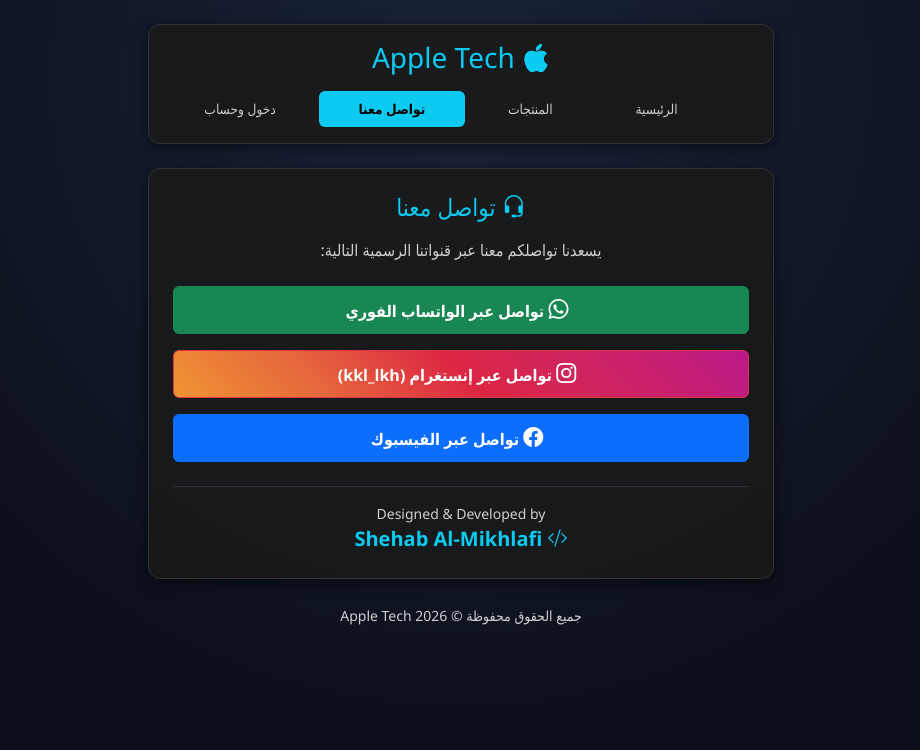
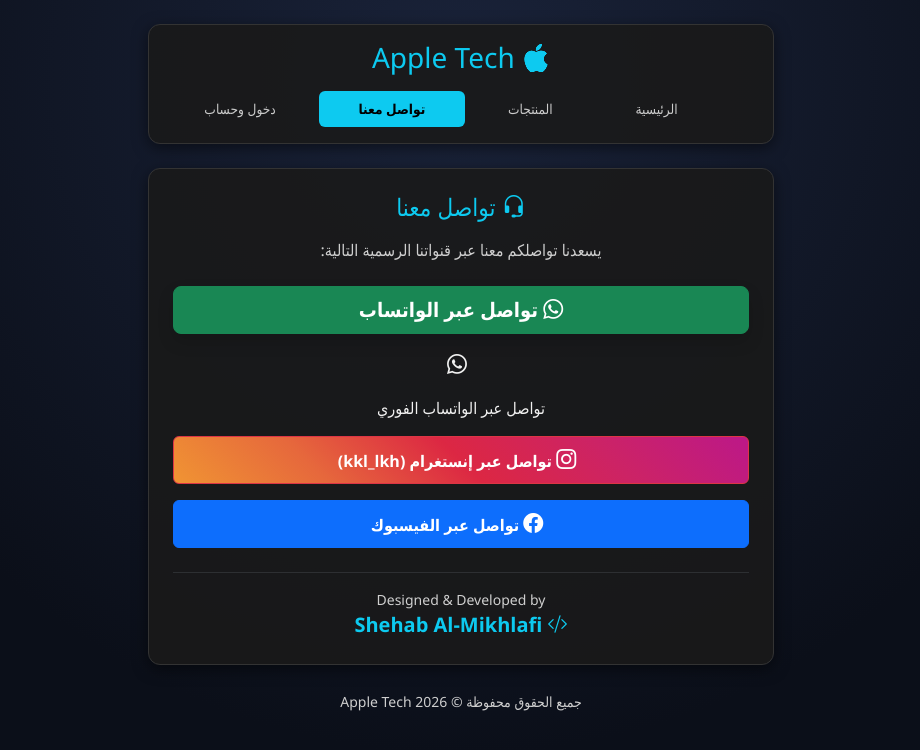
Before and after one commit to ShehabAlmekhlafiI/applee, a plain HTML site: page contact.html in a window 1280 px wide. Shown: the whole page, without its empty margins (179-1099 px from the left). Drawn offline with nearby package versions, Linux system fonts and the light colour scheme.

Commit message:
Update contact.html

```diff
--- a/contact.html
+++ b/contact.html
@@ -52,7 +52,9 @@
             <p class="text-clear-muted mb-4">يسعدنا تواصلكم معنا عبر قنواتنا الرسمية التالية:</p>
 
             <div class="d-grid gap-3 mb-4">
-                <a href="https://wa.me/967779747602" target="_blank" class="btn btn-success fw-bold py-2">
+              <a href="https://wa.me/967779747602" target="_blank" class="btn btn-success btn-lg w-100 shadow fw-bold">
+    <i class="bi bi-whatsapp"></i> تواصل عبر الواتساب
+              </a>
                     <i class="bi bi-whatsapp fs-5 me-2"></i> تواصل عبر الواتساب الفوري
                 </a>
                 <a href="https://instagram.com/kkl_lkh" target="_blank" class="btn btn-danger fw-bold py-2" style="background: linear-gradient(45deg, #f09433, #e6683c, #dc2743, #cc2366, #bc1888);">
```
